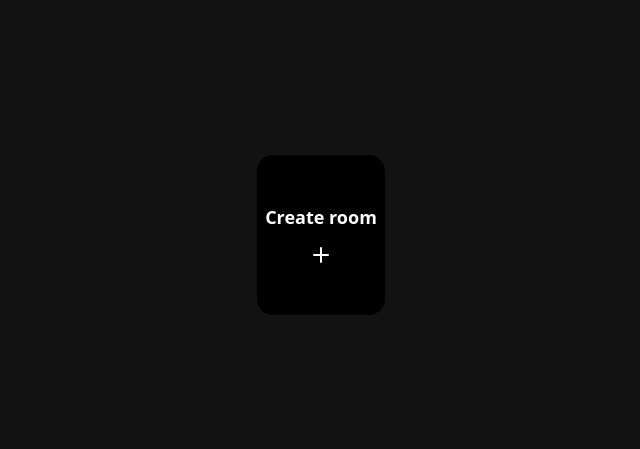
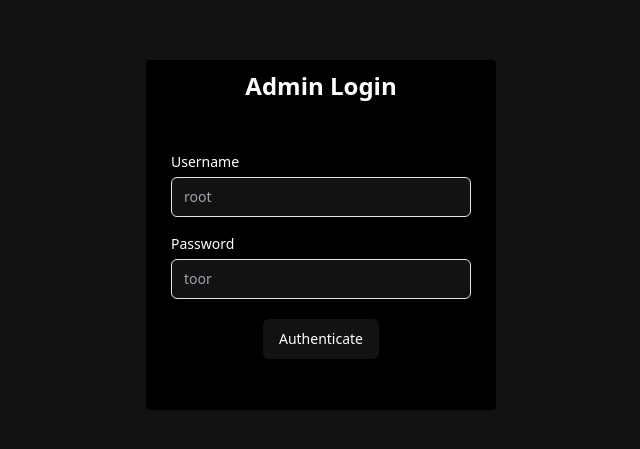
Before and after one commit to Pandaaa-C/hackathon, a Next.js app: page /admin in a window 1280 px wide. Shown: the part 165-614 px from the top of the page, without its empty margins (319-959 px from the left). Built offline with nearby package versions, Linux system fonts and the light colour scheme; no server answers.

Commit message:
add owned room admin overview

```diff
--- a/src/app/admin/page.tsx
+++ b/src/app/admin/page.tsx
@@ -1,7 +1,31 @@
 import AdminBody from "@/components/admin/admin-body";
+import { getServerAuthSession } from "@/server/auth";
+import LoginPage from "../login/page";
+import { db } from "@/server/db";
+import AdminHeader from "@/components/admin/admin-header";
 
 export default async function AdminPage() {
+  const session = await getServerAuthSession();
+  if (!session) return <LoginPage />;
+
+  const rooms: { id: number, name: string }[] = [];
+  const userRoom = await db.rooms.findMany({
+    where: {
+      creator_id: session.user.id
+    }
+  });
+
+  for (const room of userRoom) {
+    rooms.push({
+      id: room.id,
+      name: room.name
+    })
+  }
+
   return (
-    <AdminBody />
+    <>
+      <AdminHeader />
+      <AdminBody rooms={rooms} />
+    </>
   )
 }
--- a/src/components/admin/admin-body.tsx
+++ b/src/components/admin/admin-body.tsx
@@ -4,14 +4,20 @@ import { cn } from "@/lib/utils";
 import { Plus } from "lucide-react";
 import { useRouter } from "next/navigation";
 
-export default function AdminBody() {
+export default function AdminBody({ rooms }: { rooms: { id: number, name: string }[] }) {
   const router = useRouter();
 
   return (
-    <main className={cn("w-screen h-screen flex justify-center items-center gap-4 flex-row")}>
-      <div onClick={() => router.push('/admin/create')} className={cn("w-[10%] h-[20%] bg-black rounded-2xl flex justify-center items-center flex-col gap-3 hover:cursor-pointer hover:scale-110 transition-all active:scale-90")}>
-        <p className={cn("font-bold text-lg md:text-lg")}>Create room</p>
-        <Plus />
+    <main className={cn("w-full h-[800px] flex items-center gap-4 flex-col p-5")}>
+      <p className={cn("font-bold text-3xl md:text-3xl")}>Your Rooms</p>
+      <div className={cn("w-full h-[20%] p-2 grid gap-4 md:grid-cols-5 sm:grid-cols-3")}>
+        {rooms.map(room => {
+          return (
+            <div key={1} onClick={() => router.push('/admin/room/' + room.id)} className={cn("w-[80%] h-[50%] bg-black rounded-xl flex justify-center items-center flex-col gap-3 hover:cursor-pointer hover:scale-110 transition-all active:scale-90")}>
+              <p className={cn("font-bold text-lg md:text-lg")}>{room.name}</p>
+            </div>
+          )
+        })}
       </div>
     </main>
   )
--- /dev/null
+++ b/src/components/admin/admin-header.tsx
@@ -0,0 +1,23 @@
+"use client";
+
+import { cn } from "@/lib/utils";
+import { Flag, LogIn, Plus } from "lucide-react";
+import { useRouter } from "next/navigation";
+
+export default function AdminHeader() {
+    const router = useRouter();
+
+    return (
+        <header className={cn("relative w-full h-[50px] bg-black flex items-center gap-2 p-2")}>
+            <div className={cn("h-[25px] absolute right-2 flex flex-row gap-2")}>
+                <p className="">Create room</p>
+                <Plus onClick={() => router.push("/admin/create")}
+                    className={cn("h-full hover:cursor-pointer")} />
+            </div>
+            <div className={cn("h-[25px] min-w-[25px] w-fit flex gap-2")}>
+                <Flag></Flag>
+                <p className={cn("font-bold")}>CTF - Hackathon</p>
+            </div>
+        </header>
+    )
+}
```
